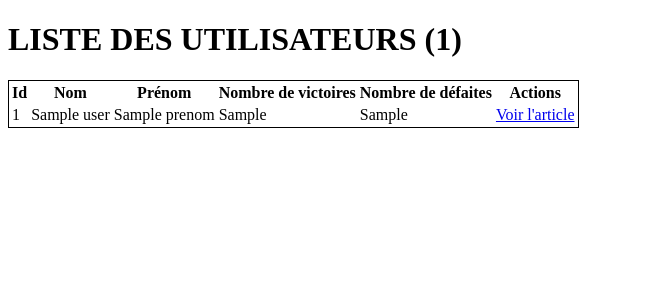
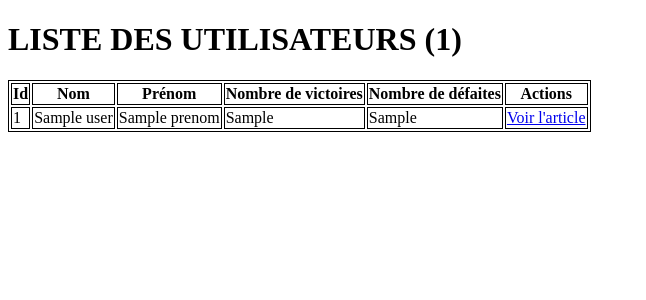
Before and after one commit to CharlesLLM/Quiz-Pokemon, a PHP site: template templates/user/users.html.twig in a window 1280 px wide. Shown: the top 300 px of the page, without its empty margins (0-646 px from the left). Run offline with PHP 8.4, Linux system fonts and the light colour scheme; the template is opened without the code that fills it: most values are stand-ins (such as "Sample title", 1, 10 or a date in 2020); some libraries are stand-ins or nearby versions.

Commit message:
update User front

```diff
--- a/public/css/users.css
+++ b/public/css/users.css
@@ -1,4 +1,4 @@
-table
+table, th, td
 {
     border: 1px solid black;
 }
```
